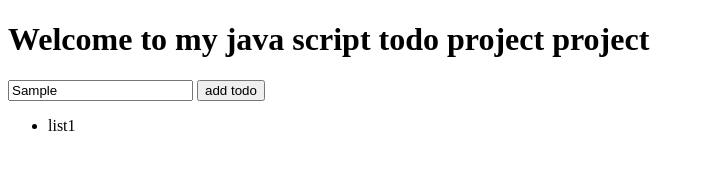
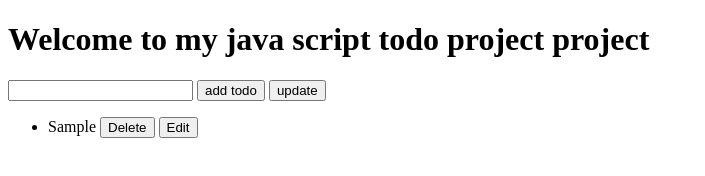
Before and after one commit to SR-Rony/new_javascript, a plain HTML site: page project/index.html in a window 1280 px wide. Both pictures are taken after typing "Sample" into the empty fields and a click on the button "add todo". Shown: the whole page, without its empty margins (0-705 px from the left). Drawn offline with Linux system fonts and the light colour scheme.

Commit message:
todo project add

```diff
--- a/project/index.html
+++ b/project/index.html
@@ -9,8 +9,9 @@
 <body>
     <h1>Welcome to my java script todo project project</h1>
     <input name="todo" type="text">
-    <button id="button">add todo</button>
-    <ul><li>list1</li></ul>
+    <button id="add">add todo</button>
+    <button id="update">update</button>
+    <ul id="list"></ul>
 
     <script src="todo.js"></script>
 </body>
--- a/project/todo.js
+++ b/project/todo.js
@@ -1,20 +1,70 @@
 
-input = document.querySelector("input")
-list = document.querySelector("ul")
-button = document.getElementById("button")
+let input = document.querySelector("input")
+let list = document.querySelector("ul")
+let add = document.getElementById("add")
+let update = document.getElementById("update")
 
-// input.addEventListener("change",(e)=>{
-//     console.log(e.target.value);
+let updateId = ''
+
+let todoarray = []
+
+add.addEventListener("click",function(){
+
+    let inputValue = input.value
+    todoarray.push(inputValue)
+    input.value = ""
+    todoFun()
+
+})
 
 
-// })
 
-button.addEventListener("click",function(){
+function todoFun(){
+    list.innerHTML = ""
+     todoarray.map((todo,index)=>{
+        list.innerHTML += `<li>${todo} <button class="delete">Delete</button> <button class="edit">Edit</button></li>`
 
-    input.addEventListener("change",(e)=>{
-        console.log(e.target.value);
+        // delete button
+        let delButton = document.querySelectorAll(".delete")
+
+        let deleteArray = Array.from(delButton)
+
+        deleteArray.map((item,index)=>{
+
+            item.addEventListener('click',function(){
+                todoarray.splice(index,1)
+                todoFun()
+
+            })
+        })
+
+        // delete button
+        let editButton = document.querySelectorAll(".edit")
+
+        let editArray = Array.from(editButton)
+
+        editArray.map((item,index)=>{
+
+            item.addEventListener('click',function(){
+
+                input.value = todoarray[index]
+                updateId = index
+                console.log(updateId);
+
+
+            })
+        })
+
+
+
 
 
     })
-    alert('hello')
+}
+
+// update button
+update.addEventListener("click",function(){
+    todoarray[updateId] = input.value
+    input.value = ""
+    todoFun()
 })
```
Also changed, not shown: closer.js (added, +16 -0 lines).
